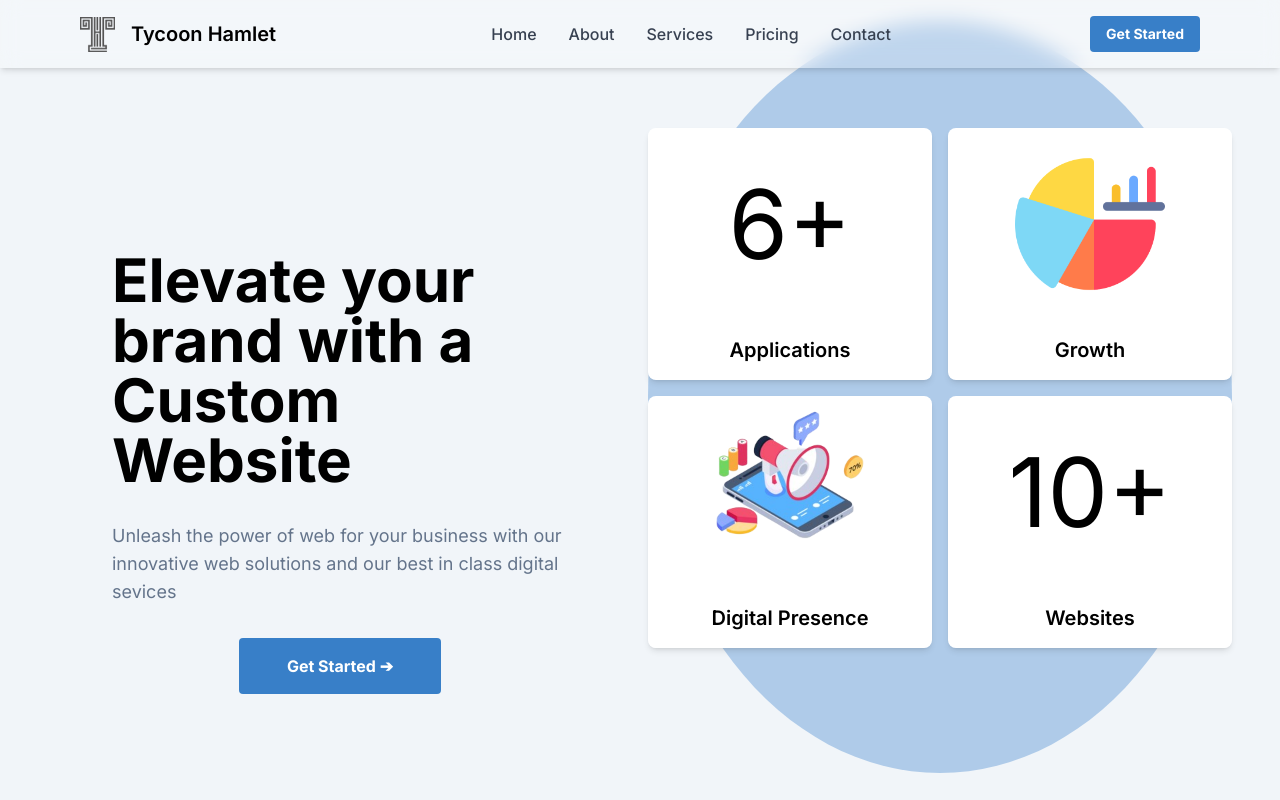
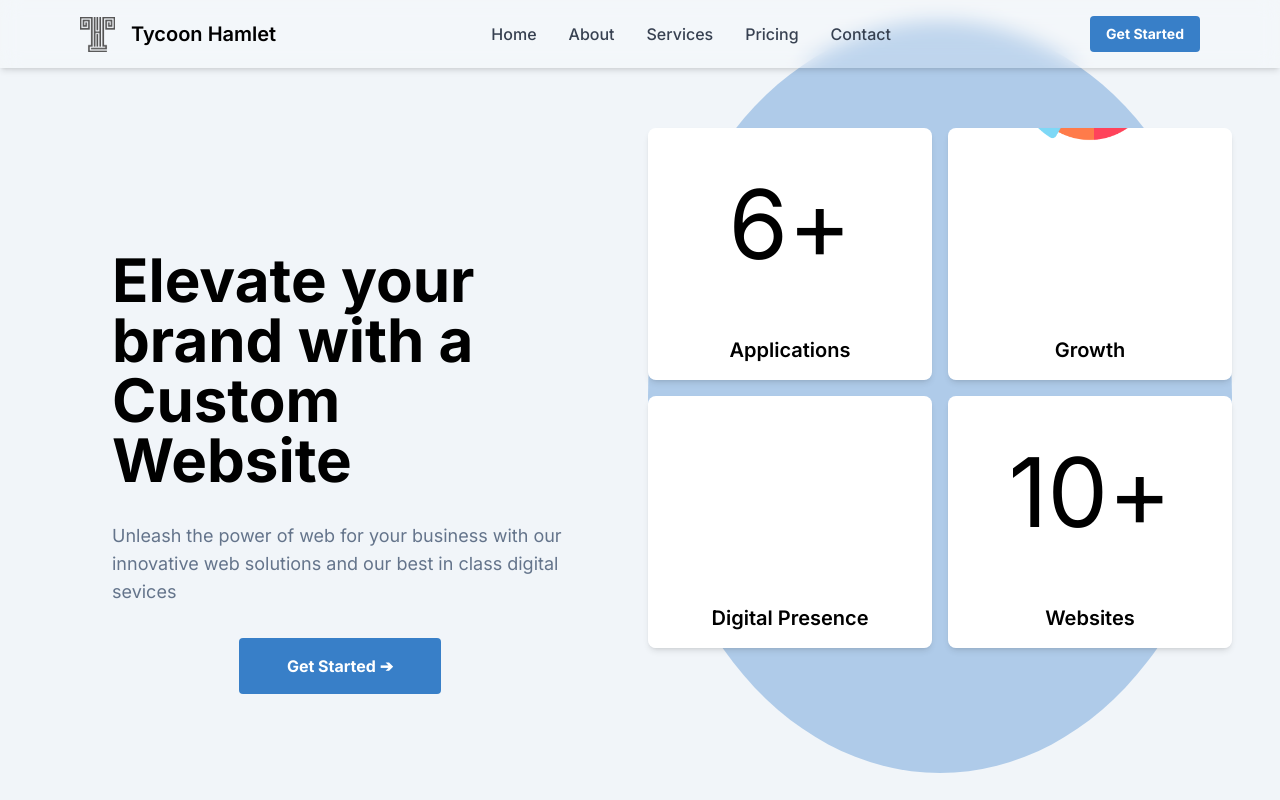
Before and after one commit to Manas610/th-new, a Next.js app: page / in a window 1280 px wide. Shown: the top 800 px of the page. Built offline with nearby package versions, Linux system fonts and the light colour scheme.

Commit message:
added animations in hero section

```diff
--- a/src/app/globals.css
+++ b/src/app/globals.css
@@ -323,3 +323,30 @@ body {
 .c-l-blue{
   color: #5f98d3;
 }
+
+
+.animated-image {
+  transform: translateY(-100%);
+  animation: slideDown 1s forwards;
+}
+@keyframes slideDown {
+  from {
+      transform: translateY(-100%);
+  }
+  to {
+      transform: translateY(0);
+  }
+}
+
+.animated-div {
+  transform: translateX(-100%);
+  animation: slideright 1s forwards;
+}
+@keyframes slideright {
+  from {
+      transform: translateX(-100%);
+  }
+  to {
+      transform: translateX(0);
+  }
+}
--- /dev/null
+++ b/src/components/Counter.jsx
@@ -0,0 +1,25 @@
+import React, { useState, useEffect } from 'react';
+
+const Counter = ({ end, duration }) => {
+    const [count, setCount] = useState(0);
+
+    useEffect(() => {
+        let start = 0;
+        const stepTime = Math.abs(Math.floor(duration / (end - start)));
+        const timer = setInterval(() => {
+            start += 1;
+            setCount(start);
+            if (start === end) {
+                clearInterval(timer);
+            }
+        }, stepTime);
+
+        return () => clearInterval(timer);
+    }, [end, duration]);
+
+    return (
+        <span className="text-8xl text-black group-hover:text-white">{count}</span>
+    );
+};
+
+export default Counter;
--- a/src/components/HeroSection.jsx
+++ b/src/components/HeroSection.jsx
@@ -3,11 +3,12 @@
 import '@/css/button.css'
 import Link from 'next/link'
 import Image from "next/image";
+import Counter from './Counter';
 
 function HeroSection() {
   return (
     <div className="min-h-screen grid gap-4 sm:grid-cols-2 pt-12">
-        <div className="justify-center items-center flex flex-col md:p-12 py-12">
+        <div className="animated-div justify-center items-center flex flex-col md:p-12 py-12">
             <div>
                 <h1 className="md:text-6xl text-4xl font-bold leading-tight px-4 pb-8">Elevate your brand with a Custom Website</h1>
                 <p className="pl-4 text-lg text-slate-500">Unleash the power of web for your business with our innovative web solutions and our best in class digital sevices</p>
@@ -18,16 +19,14 @@ function HeroSection() {
                 </button>
             </Link>
         </div>
-        {/* <div className="relative hidden blob-container sm:block py-8">
-            <Image className="heroSectionPic" src="/images/laptop.jpeg" width={800} height={800}/>
-        </div> */}
         <div className="relative blob-container hidden sm:block py-8">
             <div className="z-10 relative">
                 <div className="grid sm:grid-cols-2 grid-cols-1 gap-4">
 
                         <div className="rounded-lg shadow-md overflow-hidden group cursor-pointer">
                             <div className="flex justify-center items-center h-48 bg-white group-hover:bg-blue-dark transition-colors duration-500">
-                                <span className="text-8xl text-black group-hover:text-white">6+</span>
+                                {/* <span className="text-8xl text-black group-hover:text-white">6+</span> */}
+                                <Counter end={6} duration={500} /><span className="text-8xl text-black group-hover:text-white">+</span>
                             </div>
                             <div className="p-4 bg-white group-hover:bg-blue-dark transition-colors duration-500">
                                 <p className="text-xl font-semibold text-black group-hover:text-white flex justify-center">Applications</p>
@@ -36,7 +35,7 @@ function HeroSection() {
 
                         <div className="rounded-lg shadow-md overflow-hidden group cursor-pointer">
                             <div className="flex justify-center items-center h-48 bg-white group-hover:bg-blue-dark transition-colors duration-500">
-                                <Image src="/images/home/graph1.png" width={150} height={150}/>
+                                <Image className="animated-image" src="/images/home/graph1.png" width={150} height={150}/>
                             </div>
                             <div className="p-4 bg-white group-hover:bg-blue-dark transition-colors duration-500">
                                 <p className="text-xl font-semibold text-black group-hover:text-white flex justify-center">Growth</p>
@@ -45,7 +44,7 @@ function HeroSection() {
 
                         <div className="rounded-lg shadow-md overflow-hidden group cursor-pointer">
                             <div className="flex justify-center items-center h-48 bg-white group-hover:bg-blue-dark transition-colors duration-500">
-                                <Image src="/images/home/digital.png" width={200} height={200}/>
+                                <Image className="animated-image" src="/images/home/digital.png" width={200} height={200}/>
                             </div>
                             <div className="p-4 bg-white group-hover:bg-blue-dark transition-colors duration-500">
                                 <p className="text-xl font-semibold text-black group-hover:text-white flex justify-center">Digital Presence</p>
@@ -54,7 +53,8 @@ function HeroSection() {
 
                         <div className="rounded-lg shadow-md overflow-hidden group cursor-pointer">
                             <div className="flex justify-center items-center h-48 bg-white group-hover:bg-blue-dark transition-colors duration-500">
-                                <span className="text-8xl text-black group-hover:text-white">10+</span>
+                                {/* <span className="text-8xl text-black group-hover:text-white">10+</span> */}
+                                <Counter end={10} duration={500} /><span className="text-8xl text-black group-hover:text-white">+</span>
                             </div>
                             <div className="p-4 bg-white group-hover:bg-blue-dark transition-colors duration-500">
                                 <p className="text-xl font-semibold text-black group-hover:text-white flex justify-center">Websites</p>
```
